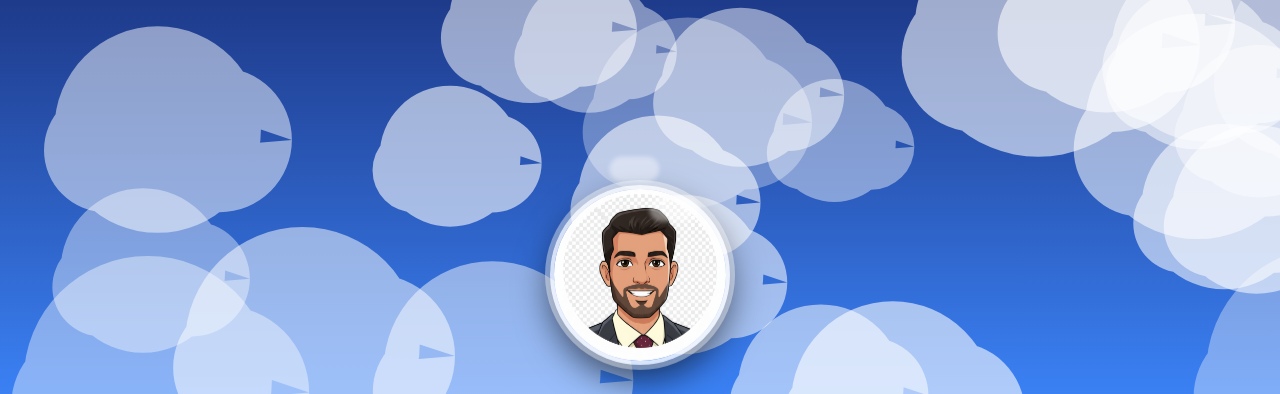
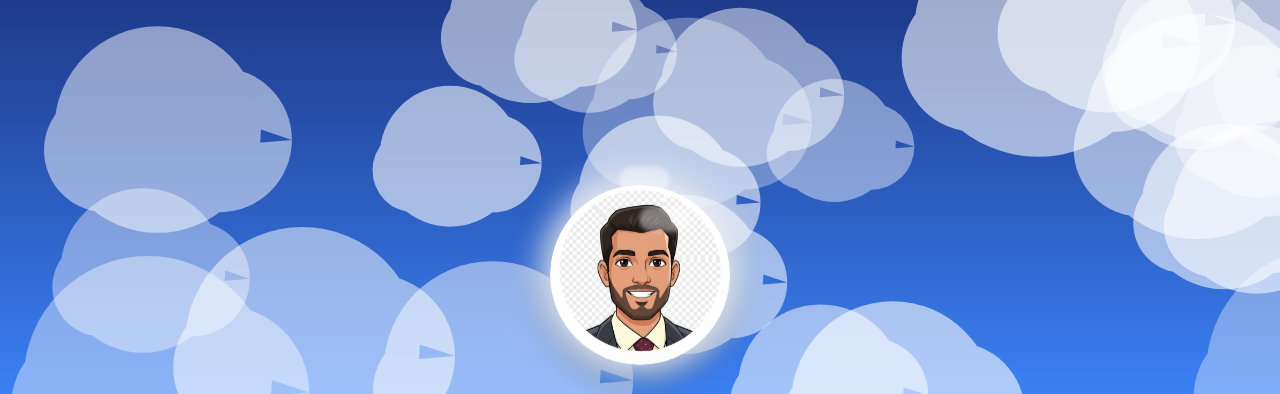
Before and after one commit to Areebrizz/my-portfolio, a plain HTML site: page index.html in a window 1280 px wide. Shown: the top 394 px of the page. Drawn offline with Linux system fonts and the light colour scheme.

Commit message:
Update style.css

```diff
--- a/assets/css/style.css
+++ b/assets/css/style.css
@@ -32,35 +32,36 @@ html, body { width:100%; height:100%; font-family: 'Poppins', sans-serif; overfl
   perspective: 1000px;
 }
 
-/* Avatar */
+/* Avatar Container FIX: Removed background and padding to eliminate the large white oval */
 .avatar-container {
   position: relative;
-  z-index:3; /* Increased Z-index to ensure visibility */
-  /* Reduced padding for a tighter halo */
-  padding: 10px;
+  z-index:3;
+  padding: 0;
   border-radius: 50%;
-  /* Subtle radial background glow for blending */
-  background: radial-gradient(circle, rgba(255,255,255,0.1) 0%, rgba(255,255,255,0) 70%);
+  background: none;
 }
 
+/* Avatar FIX: Adjusted shadows for blending and removed hard borders */
 #avatar {
-  /* Using the circular image you requested */
+  /* Ensure it fits the circular space */
   width: 180px;
   height: 180px;
-  object-fit: cover; /* Ensures the image fills the circle */
+  object-fit: cover;
   border-radius: 50%;
   animation: float 3s ease-in-out infinite;
+
   /* Enhanced shadow/glow for a floating, blended look */
-  box-shadow: 0 0 0 5px rgba(255, 255, 255, 0.4), /* Faint white aura for ethereal look */
-              0 15px 35px rgba(0, 0, 0, 0.6); /* Deep shadow for 3D depth */
-  border: 4px solid rgba(255, 255, 255, 0.8);
+  box-shadow: 0 0 30px 10px rgba(255, 255, 255, 0.8), /* Ethereal white glow for blending */
+              0 15px 40px rgba(0, 0, 0, 0.4); /* Soft shadow for depth */
+
+  border: none; /* Removed hard border */
 }
 @keyframes float {
   0%,100% { transform: translateY(0px) rotateX(0deg); }
-  50% { transform: translateY(-8px) rotateX(2deg); } /* Reduced float distance and subtle tilt */
+  50% { transform: translateY(-8px) rotateX(2deg); } /* Subtle float and tilt */
 }
 
-/* Small clouds around avatar (Now more subtle and ethereal) */
+/* Small clouds around avatar (Ethereal and subtle) */
 .avatar-cloud {
   width: 50px;
   height: 25px;
@@ -80,7 +81,7 @@ h1 {
     font-family: 'Poppins', sans-serif;
     font-size: 3rem;
     margin-top:20px;
-    color:#fff;
+    color:#fff; /* White text for contrast */
     text-shadow: 1px 1px 5px rgba(0,0,0,0.4);
 }
 p {
@@ -110,7 +111,7 @@ p {
   cursor:pointer;
   box-shadow: 0 8px 15px rgba(0,0,0,0.25);
   transition: transform 0.4s cubic-bezier(0.25, 0.46, 0.45, 0.94), box-shadow 0.4s;
-  transform: rotateZ(-1deg);
+  transform: rotateZ(-1deg); /* Subtle initial tilt */
 }
 .cloud:hover {
     transform: translateY(-15px) scale(1.15) rotateZ(0deg);
```
